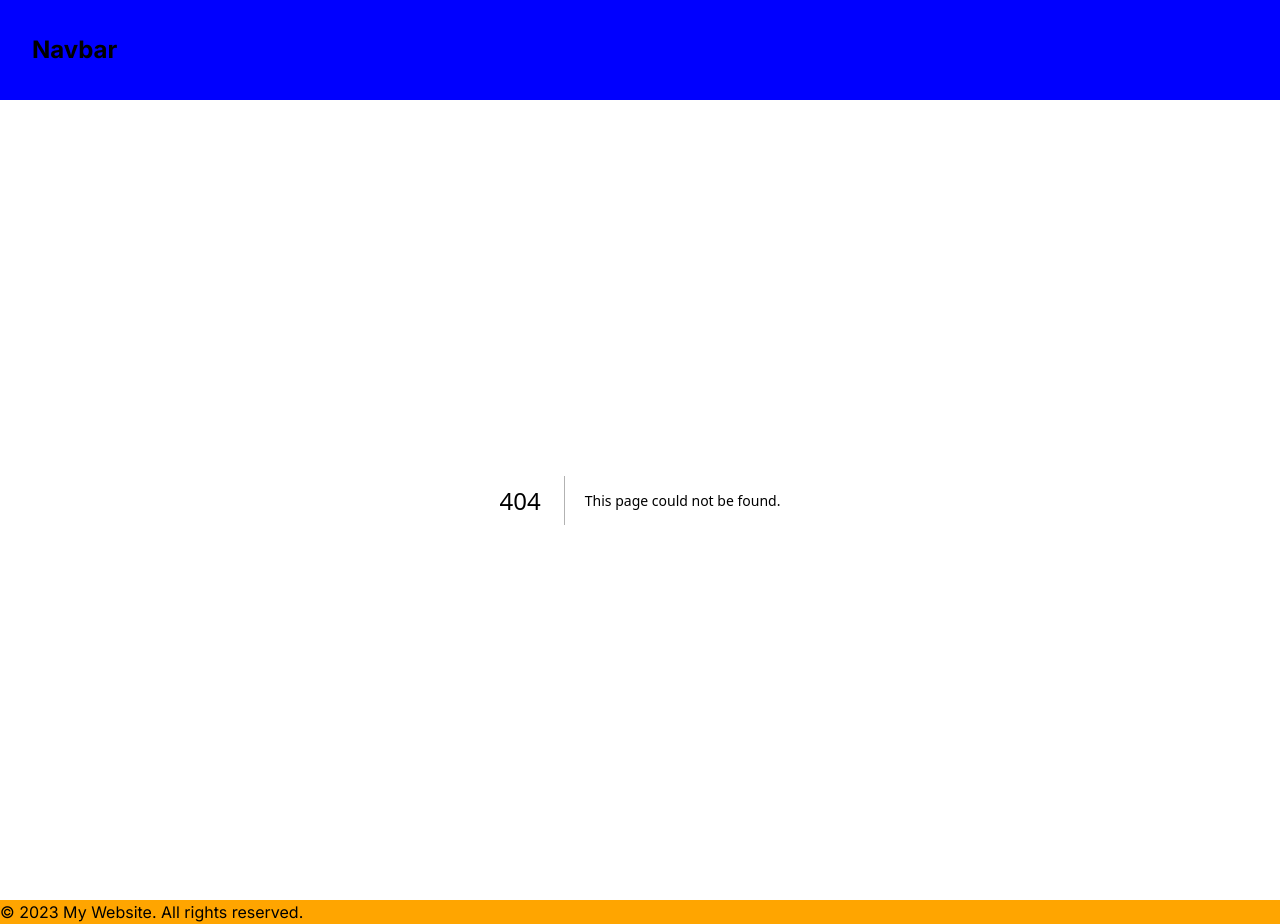
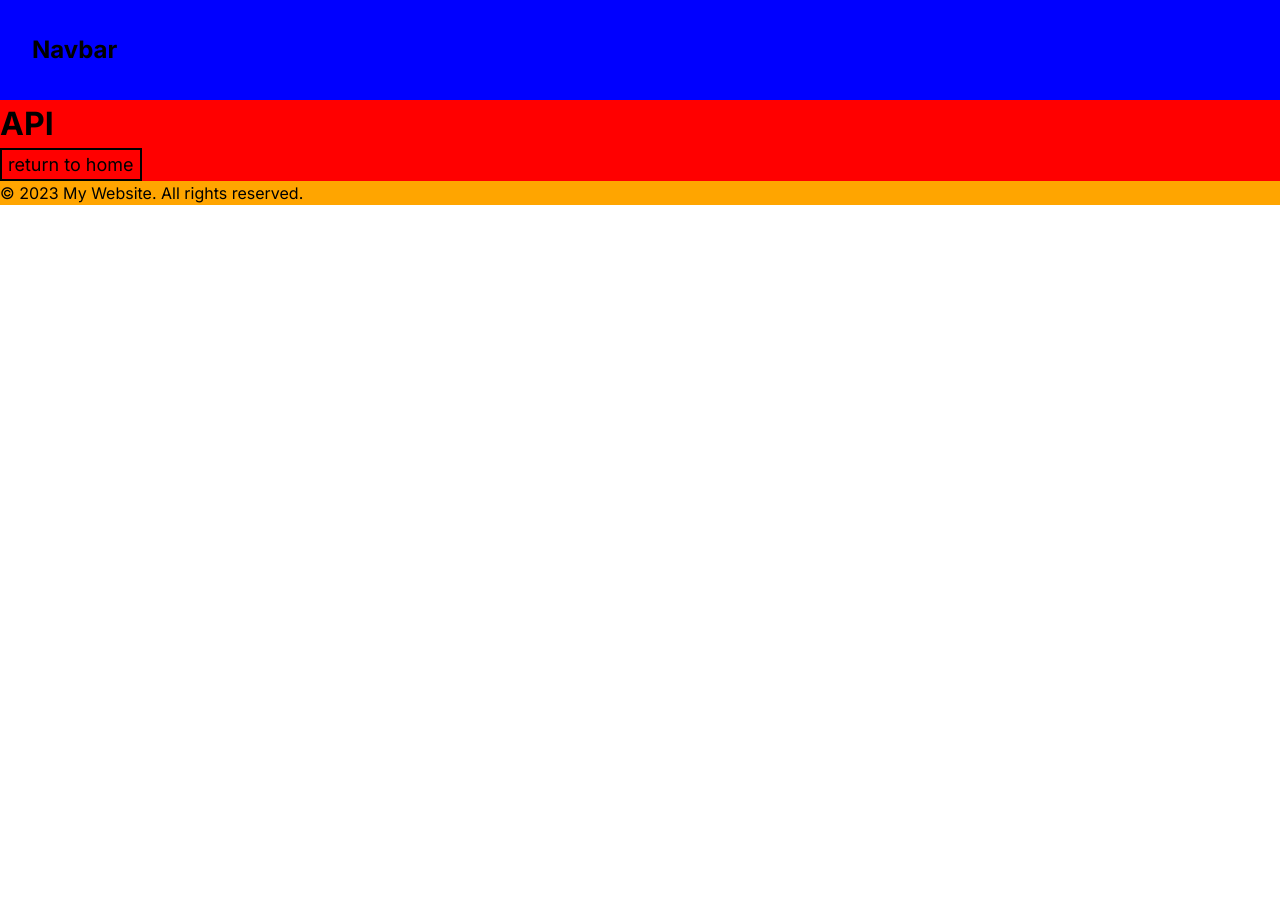
Before and after one commit to LucaFerraresso/TS-Next-Repo, a Next.js app in the folder storyteller-ai-generator/: page /api-page in a window 1280 px wide. Before the commit this address had no page. After the commit the page ends 800 px from the top, so only its background shows below. Built offline with nearby package versions, Linux system fonts and the light colour scheme.

Commit message:
try to add new scss confinuration/method/function

```diff
--- /dev/null
+++ b/storyteller-ai-generator/app/api-page/page.module.css
@@ -0,0 +1,3 @@
+.main {
+  background-color: red;
+}
--- /dev/null
+++ b/storyteller-ai-generator/app/api-page/page.tsx
@@ -0,0 +1,19 @@
+"use client";
+import styles from "./page.module.css";
+import Link from "next/link";
+import Button from "@/app/components/atoms/button/Button";
+
+const ApiPage = () => {
+  const handleRedirecting = () => {
+    console.log("redirecting to home...");
+  };
+  return (
+    <div className={styles.main}>
+      <h1>API</h1>
+      <Link href="/">
+        <Button label="return to home" onClick={() => handleRedirecting()} />
+      </Link>
+    </div>
+  );
+};
+export default ApiPage;
--- a/storyteller-ai-generator/app/components/atoms/button/Button.module.css
+++ b/storyteller-ai-generator/app/components/atoms/button/Button.module.css
@@ -1,6 +1,6 @@
 .navbarButton {
   border: 2px solid black;
   font-size: large;
-  background-color: red;
+  background-color: inherit;
   text-size-adjust: 2rem;
 }
--- a/storyteller-ai-generator/app/components/atoms/button/Button.tsx
+++ b/storyteller-ai-generator/app/components/atoms/button/Button.tsx
@@ -3,7 +3,7 @@ import styles from "./Button.module.css";
 
 interface ButtonProps {
   label: string;
-  onClick: () => void;
+  onClick?: () => void;
 }
 
 const Button = (props: ButtonProps) => {
--- a/storyteller-ai-generator/next.config.mjs
+++ b/storyteller-ai-generator/next.config.mjs
@@ -1,4 +1,10 @@
 /** @type {import('next').NextConfig} */
-const nextConfig = {};
+const nextConfig = {
+  reactStrictMode: true,
+  sassOptions: {
+    includePaths: ["./src/styles"],
+    prependData: `@import "./src/styles/default/";`,
+  },
+};
 
 export default nextConfig;
```
Also changed, not shown: storyteller-ai-generator/app/page.tsx (+9 -0 lines).
